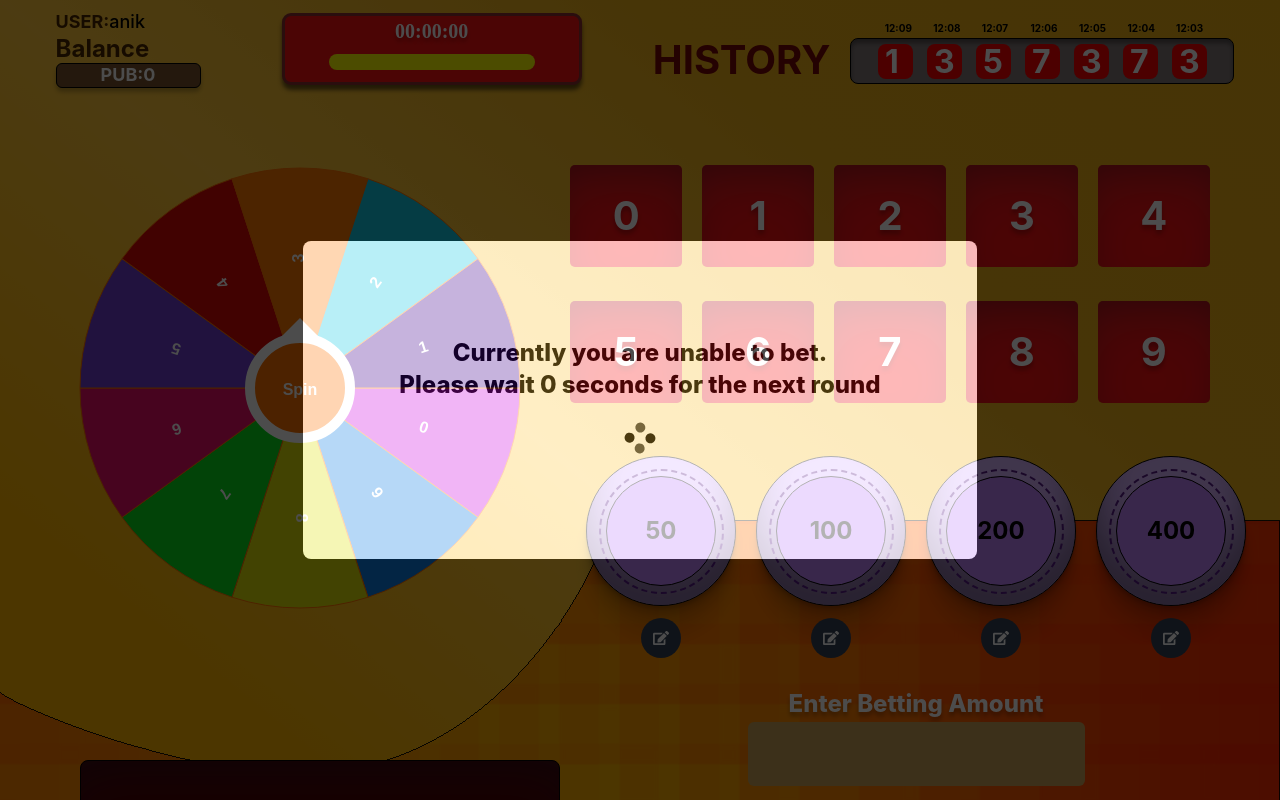
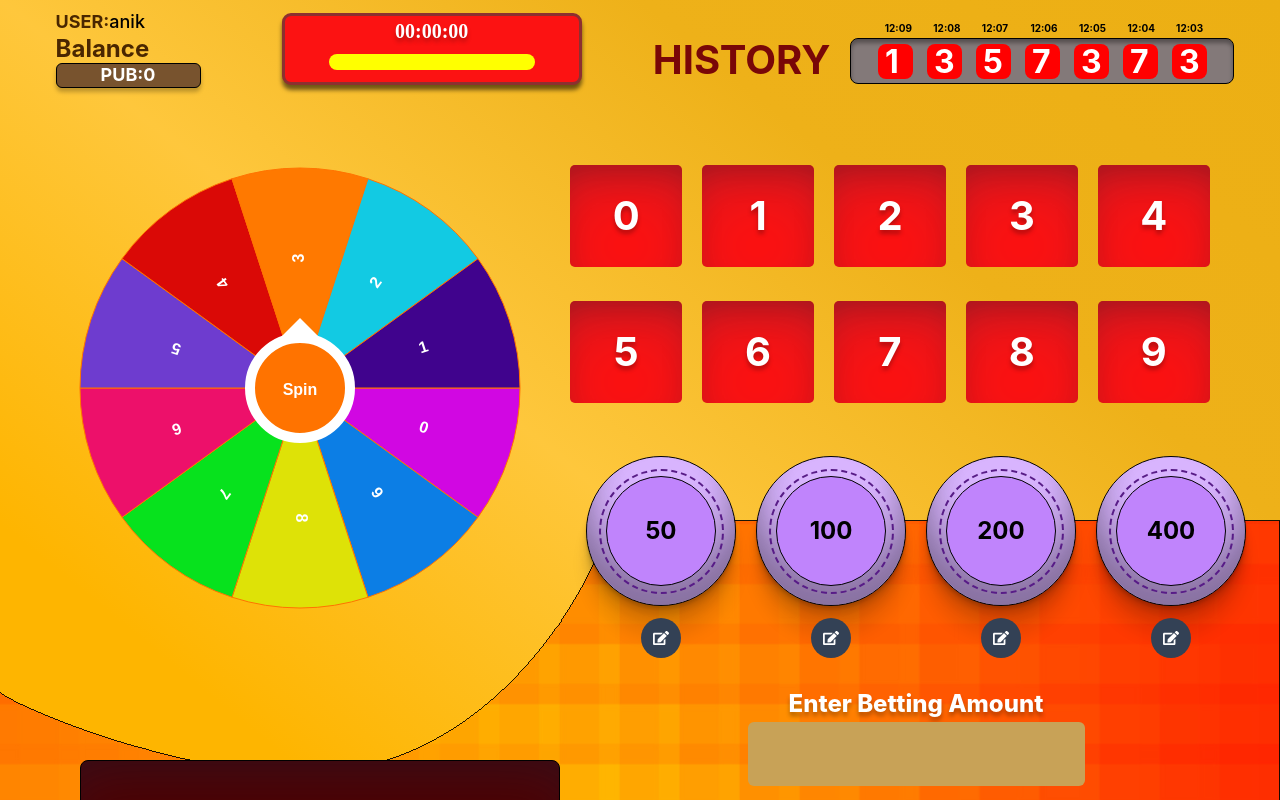
Before and after one commit to Anikcse19/Wheel_of_Luck, a React (Create React App) app: page / in a window 1280 px wide. Shown: the top 800 px of the page. Built offline with nearby package versions, Linux system fonts and the light colour scheme; no server answers.

Commit message:
initial modal design problem solved

```diff
--- a/src/ContextApi/BetContext.js
+++ b/src/ContextApi/BetContext.js
@@ -39,7 +39,7 @@ export function BetContextProvider({ children }) {
   const [bonusPoint, setBonusPoint] = useState(null);
   const [currentScreenSize, setCurrentScreenSize] = useState(0);
   const [isDataFetch, setIsDataFetch] = useState(false);
-  const [showInitialModal, setShowInitialModal] = useState(true);
+  const [showInitialModal, setShowInitialModal] = useState(false);
   const [betButtonCliked, setBetButtonClicked] = useState(false);
   const [error, setError] = useState(false);
   const [initialWaitingTime, setInitialWaitingTime] = useState(0);
```
